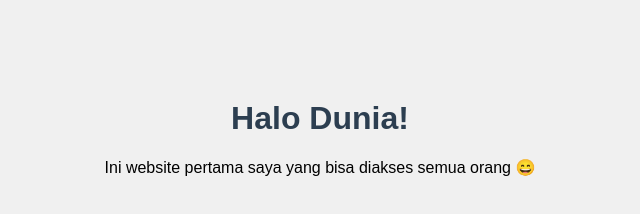
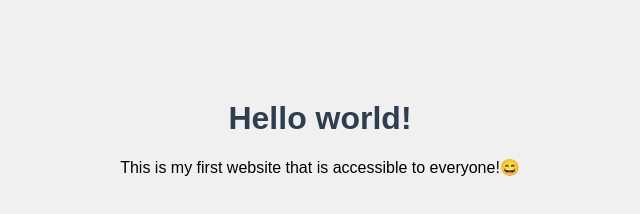
Before and after one commit to rakhanda/index.html, a plain HTML site: page index.html in a window 1280 px wide. Shown: the whole page, without its empty margins (320-960 px from the left). Drawn offline with Linux system fonts and the light colour scheme.

Commit message:
Update index.html

```diff
--- a/index.html
+++ b/index.html
@@ -3,7 +3,7 @@
 <head>
   <meta charset="UTF-8">
   <meta name="viewport" content="width=device-width, initial-scale=1.0">
-  <title>Website Pertama Saya</title>
+  <title>my first website</title>
   <style>
     body {
       font-family: sans-serif;
@@ -17,7 +17,8 @@
   </style>
 </head>
 <body>
-  <h1>Halo Dunia!</h1>
-  <p>Ini website pertama saya yang bisa diakses semua orang 😄</p>
+  <h1>Hello world!</h1>
+  <p>
+This is my first website that is accessible to everyone!😄</p>
 </body>
 </html>
```
